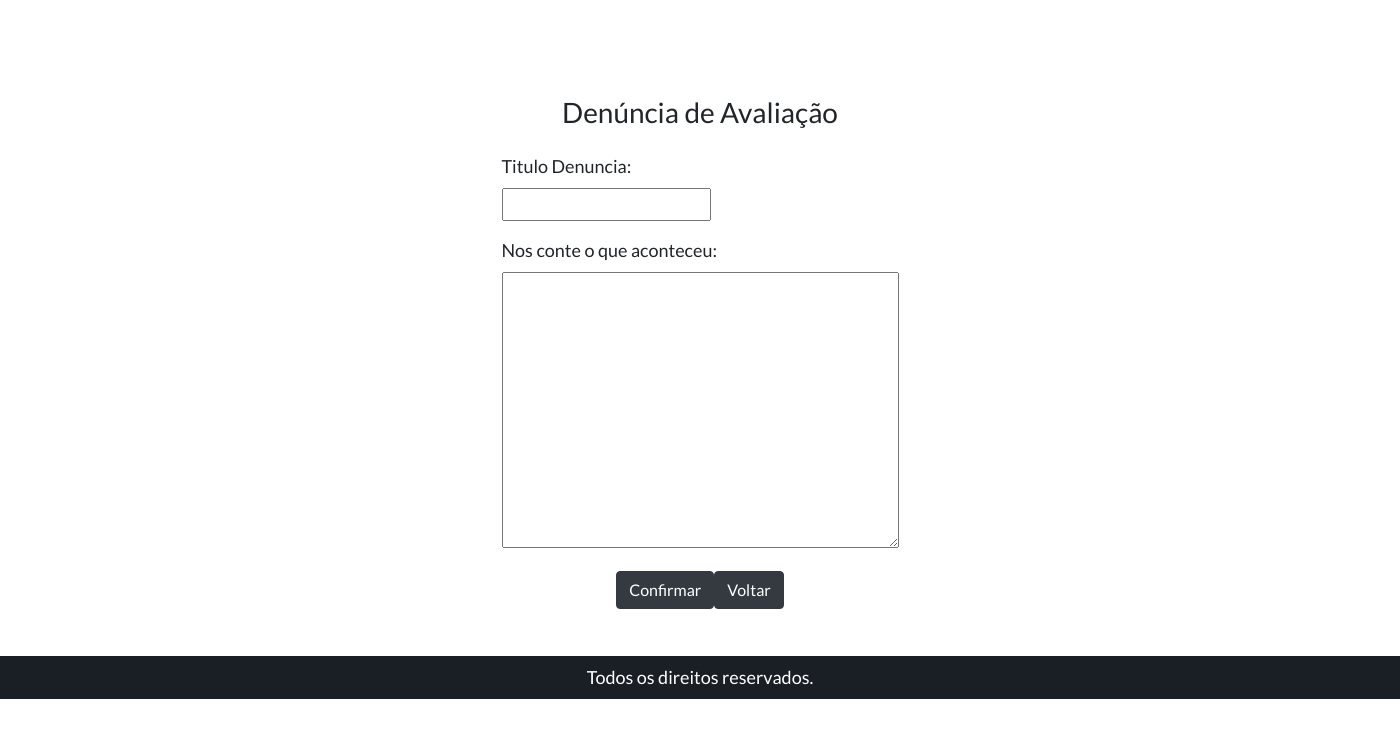
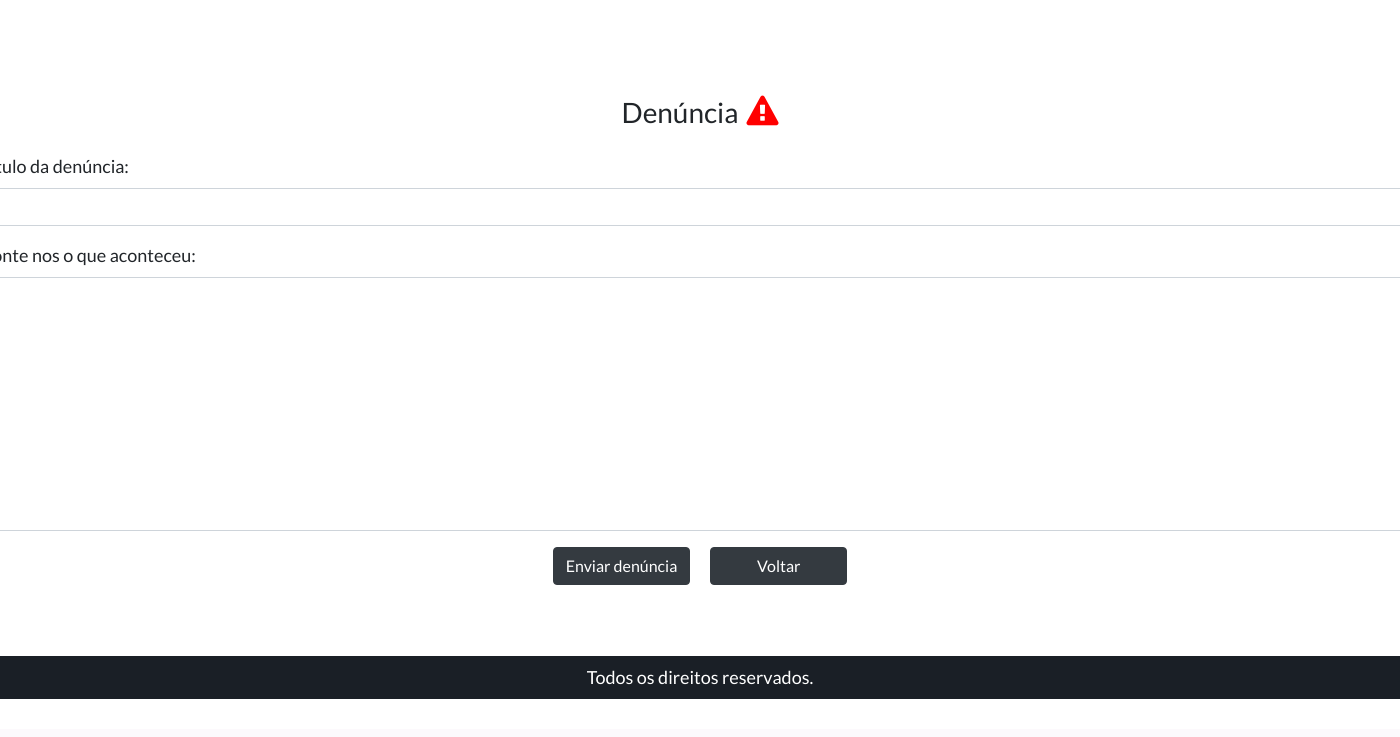
Before and after one commit to victor-rayan/webApp, a Django app: page /report/ in a window 1400 px wide; the page is wider, and only the part inside the window is pictured. Shown: the part 101-838 px from the top of that part. After the commit the page ends 800 px from the top of that part, so only its background shows below. Run offline with Django 3.2, Linux system fonts and the light colour scheme; some libraries are stand-ins or nearby versions.

Commit message:
AttReport_e_details

```diff
--- a/report/forms.py
+++ b/report/forms.py
@@ -7,3 +7,8 @@ class ReportForm(forms.ModelForm):
     class Meta:
         model = Report
         fields = ['titleReport', 'descriptionReport']
+
+        widgets = {
+            'titleReport': forms.TextInput(attrs={'class': 'form-control'}),
+            'descriptionReport': forms.Textarea(attrs={'class': 'form-control'}),
+        }
--- a/report/views.py
+++ b/report/views.py
@@ -3,7 +3,6 @@ from django.http import HttpResponse, HttpResponseRedirect
 from .forms import ReportForm
 from django.views.generic import ListView, DetailView
 from django.urls import reverse_lazy, reverse
-from django_query_debug.mixins import FieldUsageMixin
 from django.db.models import Avg, Max, Min, Sum
 from django.contrib import messages
 
--- a/templates/avaliations/createavaliation.html
+++ b/templates/avaliations/createavaliation.html
@@ -100,7 +100,6 @@
                 <div class="input-rating">
 
                     <div class="rating">
-
                         <input type="radio" id="star5" name="ratingAvaliation" value="5" /><label for="star5"></label>
                         <input type="radio" id="star4" name="ratingAvaliation" value="4" /><label for="star4"></label>
                         <input type="radio" id="star3" name="ratingAvaliation" value="3" /><label for="star3"></label>
@@ -110,8 +109,8 @@
                 </div>
 
                 <div class="d-flex justify-content-center avaliation_container mb-">
-                    <input class="btn btn-dark btn-md" type="submit" value="Confirmar">
-                    <input class="btn btn-dark btn-md" type="reset" value="Voltar">
+                    <input class="btn btn-dark btn-md" style="width: 110px;" type="submit" value="Confirmar">
+                    <a class="btn btn-dark btn-md" style="width: 100px;" role="button" href="{% url 'home' %}">Voltar</a>
                 </div>
             </form>
         </div>
--- a/templates/report/reportform.html
+++ b/templates/report/reportform.html
@@ -2,29 +2,44 @@
 {% load static %}
 {% block title %} Formulário de Denúncia {% endblock %}
 {% block content %}
+<style>
+.avaliation_container .btn {
+        margin-left: 10px;
+        margin-right: 10px;
 
+}
+
+.warning{
+    color: red;
+    font-size: xx-large;
+}
+</style>
 
 <div class="user_card">
     <div class="d-flex justify-content-center">
         <div class="d-flex justify-content-center form_container"></div>
-        <form method="POST" action="">
-            <h3 class="row justify-content-center mb-4" id="form-title">Denúncia de Avaliação</h3>
+        <form class="form-group sm-col-12" style="width: 90rem;" method="POST" action="">
+
+            <h3 class="row justify-content-center mb-4" id="form-title">Denúncia <i class="ml-2 warning fa fa-warning" aria-hidden="true"></i></h3>
+
+
             {% csrf_token %}
-            <label for="basic-url">Titulo Denuncia:</label>
-            <div class="input-group mb-3">
+            <label for="basic-url">Título da denúncia:</label>
+            <div class="form-group mb-3">
                 {{ form.titleReport.errors }}
                 {{ form.titleReport }}
             </div>
-            <label for="basic-url">Nos conte o que aconteceu:</label>
+            <label for="basic-url">Conte nos o que aconteceu:</label>
             <div class="dropdown show mb-2">
                 {{ form.descriptionReport.errors }}
                 {{ form.descriptionReport }}
             </div>
             <div class="d-flex justify-content-center mt-3 avaliation_container mb-">
-                <input class="btn btn-dark btn-md" type="submit" value="Confirmar">
-                <input class="btn btn-dark btn-md" type="reset" value="Voltar">
+                <input class="btn btn-dark btn-md" type="submit" value="Enviar denúncia">
+                <a class="btn btn-dark btn-md" style="width:137px" role="button" href="{% url 'home' %}">Voltar</a>
             </div>
         </form>
+
     </div>
 </div>
 </div>
```
Also changed, not shown: templates/avaliations/avaliation_details.html (+48 -14 lines).
